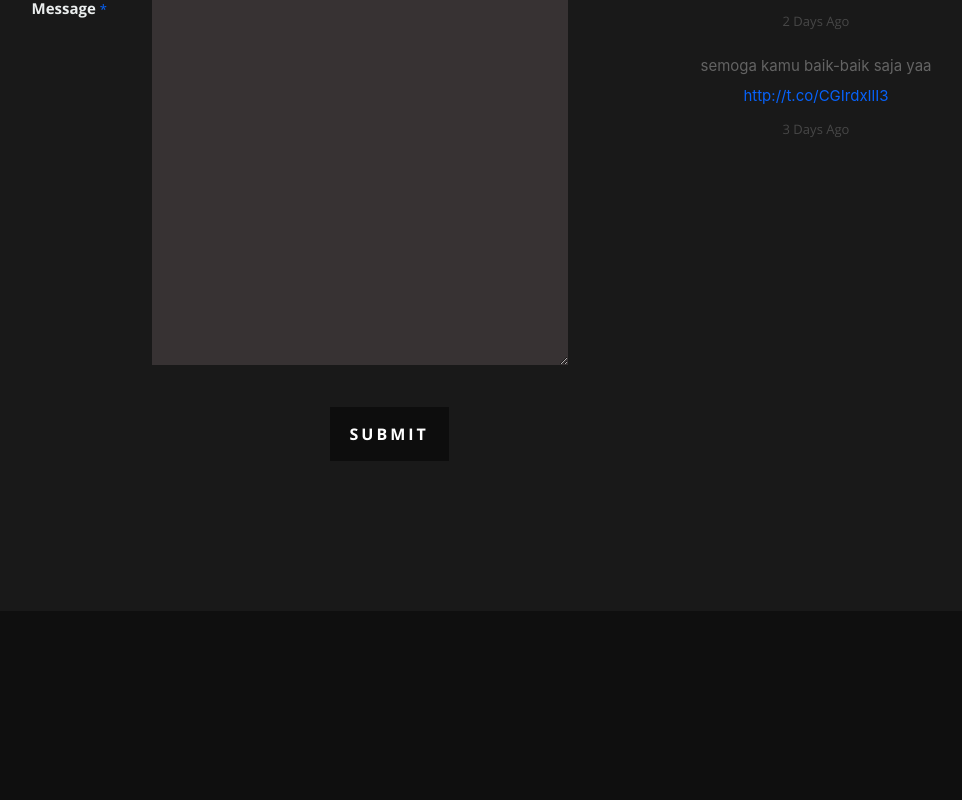
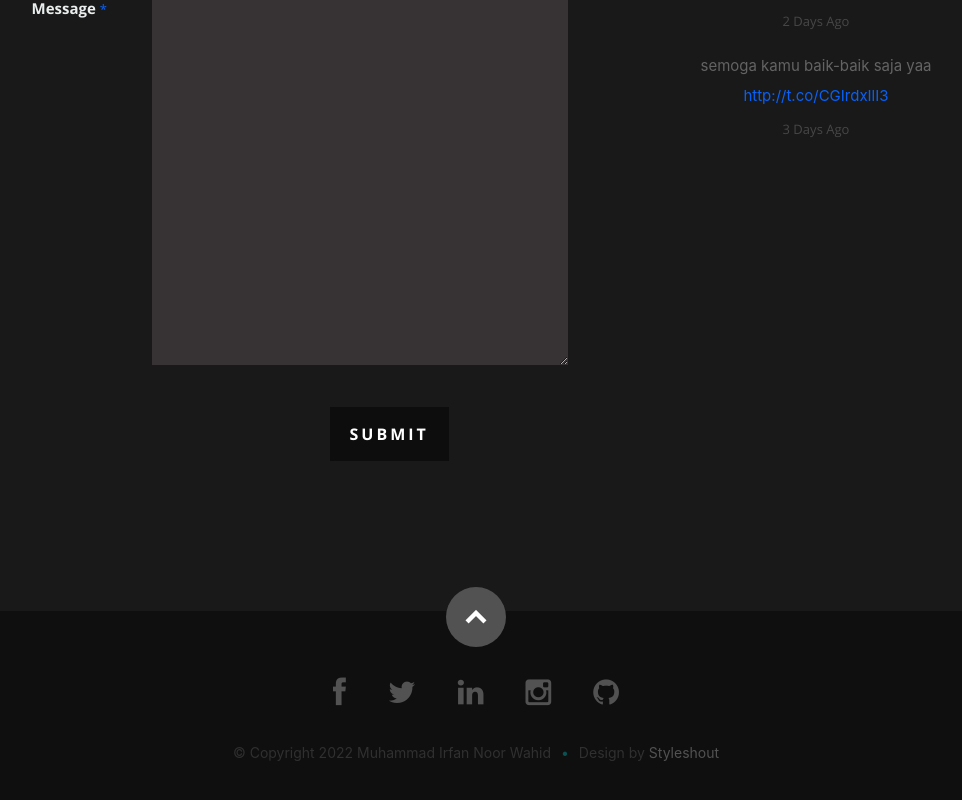
Before and after one commit to irfan-wahid/react-portofolio, a React (Create React App) app: page / in a window 1280 px wide. Shown: the part 3685-4485 px from the top of the page, without its empty margins (164-1126 px from the left). Before the commit the page ends 4296 px from the top, so only its background shows below. Built offline with nearby package versions, Linux system fonts and the light colour scheme.

Commit message:
add footer

```diff
--- a/src/App.js
+++ b/src/App.js
@@ -8,6 +8,7 @@
 import Contact from './Components/Contact';
 import Resume from './Components/Resume';
 import Portofolio from './Components/Portofolio';
+import Footer from './Components/Footer';
 
 class App extends Component {
   constructor(props){
@@ -49,6 +50,7 @@
         <Resume data={this.state.resumeData.resume}/>
         <Portofolio data={this.state.resumeData.portfolio}/>
         <Contact data={this.state.resumeData.main}/>
+        <Footer data={this.state.resumeData.main} />
       </div>
     );
   }
--- /dev/null
+++ b/src/Components/Footer.js
@@ -0,0 +1,48 @@
+import React, { Component } from "react";
+import Fade  from "react-awesome-reveal";
+
+class Footer extends Component {
+    render() {
+        if (!this.props.data) return null;
+
+        const networks = this.props.data.social.map(function (network) {
+            return (
+                <li key={network.name}>
+                    <a href={network.url}>
+                        <i className={network.className}></i>
+                    </a>
+
+                </li>
+            );
+        });
+
+        return (
+            <footer>
+                <div className="row">
+                    <Fade bottom>
+                        <div className="twelve columns">
+                            <ul className="social-links">{networks}</ul>
+                            <ul className="copyright">
+                                <li>&copy; Copyright 2022 Muhammad Irfan Noor Wahid</li>
+                                <li>
+                                    Design by {" "}
+                                    <a title="Styleshout" href="http://www.styleshout.com/">
+                                        Styleshout
+                                    </a>
+                                </li>
+                            </ul>
+                        </div>
+                    </Fade>
+
+                    <div id="go-top">
+                        <a className="smoothscroll" title="Back to Top" href="#home">
+                            <i className="icon-up-open"></i>
+                        </a>
+                    </div>
+                </div>
+            </footer>
+        );
+    }
+}
+
+export default Footer;
```
